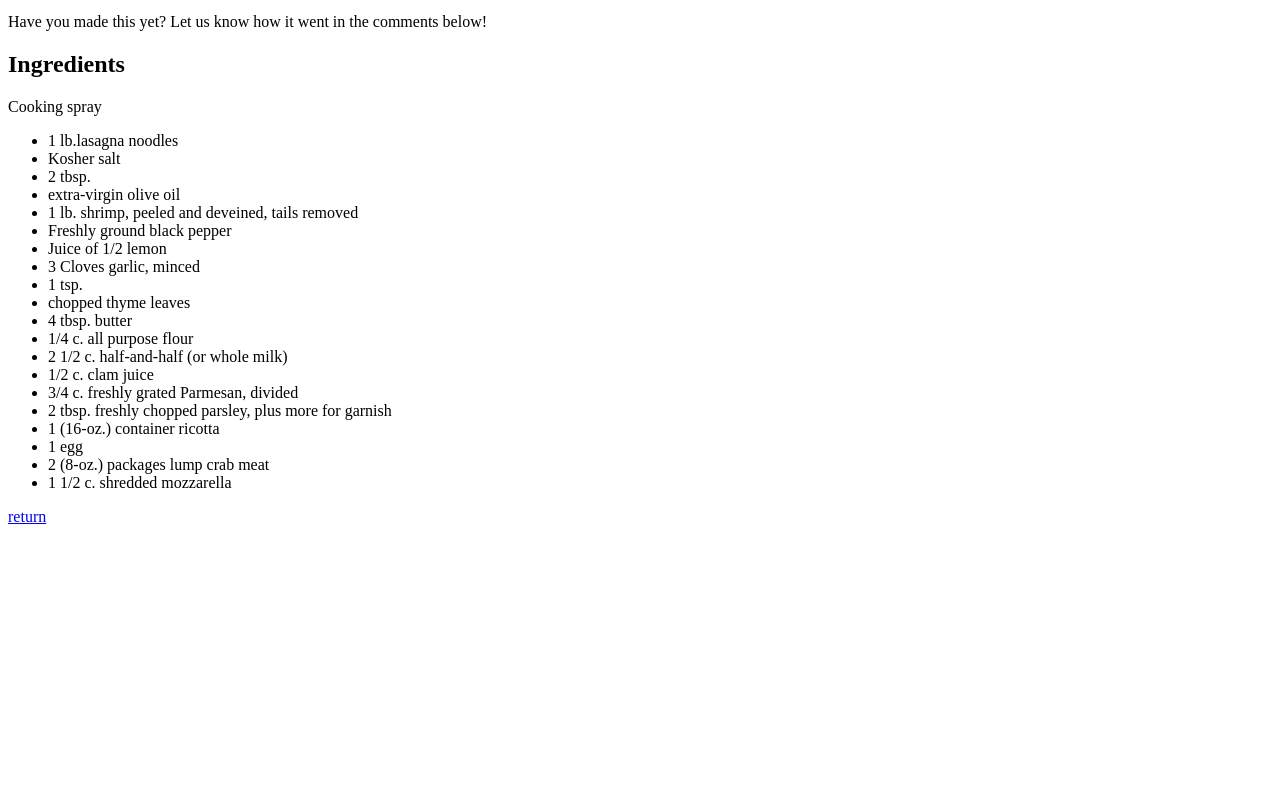
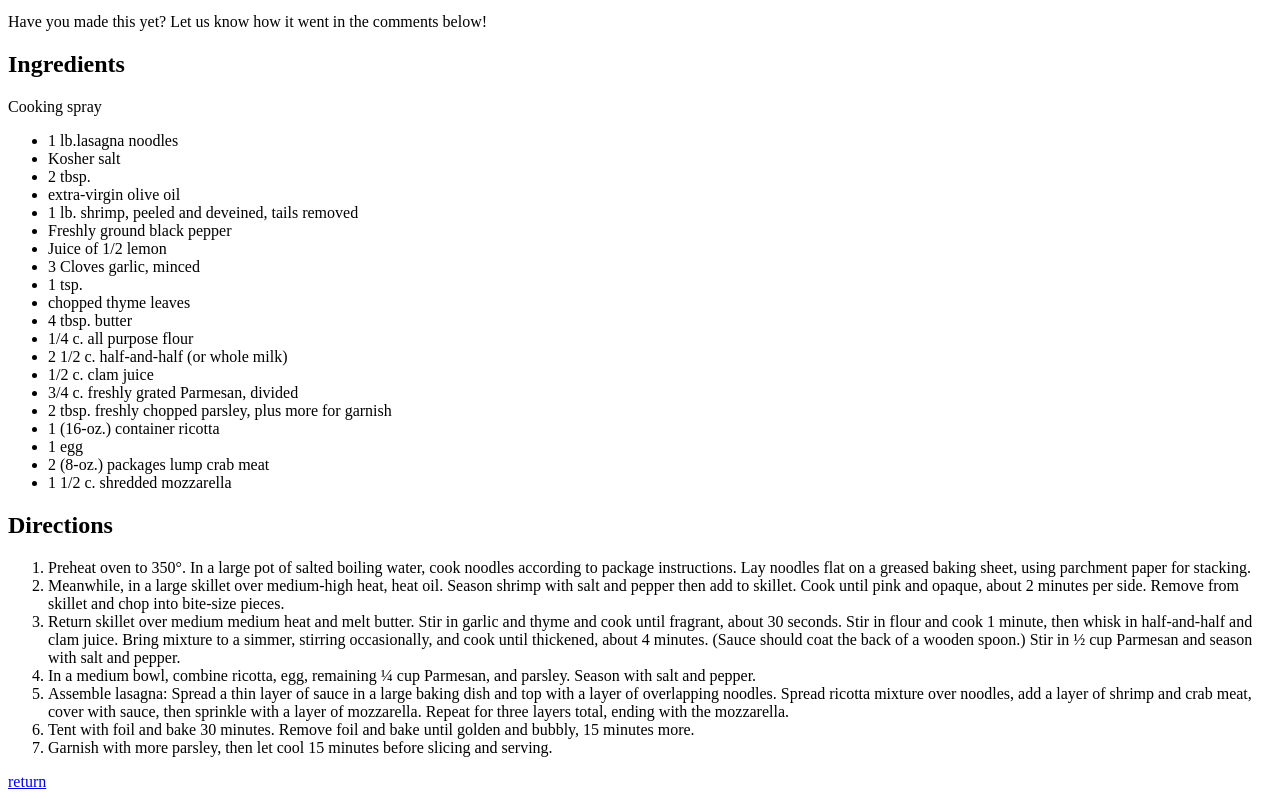
Before and after one commit to Tareq-Khanfa/odin-recipes, a plain HTML site: page recipes/SeafoodLasagna.html in a window 1280 px wide. Shown: the part 571-1370 px from the top of the page. Before the commit the page ends 1105 px from the top, so only its background shows below. Drawn offline with Linux system fonts and the light colour scheme.

Commit message:
add Directions to SeafoodLasagna.html

```diff
--- a/recipes/SeafoodLasagna.html
+++ b/recipes/SeafoodLasagna.html
@@ -33,6 +33,18 @@
             <li>2 (8-oz.) packages lump crab meat</li>
             <li>1 1/2 c. shredded mozzarella </li>
         </ul>
+        <h2>Directions</h2>
+        <ol>
+            <li>Preheat oven to 350°. In a large pot of salted boiling water, cook noodles according to package instructions. Lay noodles flat on a greased baking sheet, using parchment paper for stacking.</li>
+            <li>Meanwhile, in a large skillet over medium-high heat, heat oil. Season shrimp with salt and pepper then add to skillet. Cook until pink and opaque, about 2 minutes per side. Remove from skillet and chop into bite-size pieces.</li>
+            <li>Return skillet over medium medium heat and melt butter. Stir in garlic and thyme and cook until fragrant, about 30 seconds. Stir in flour and cook 1 minute, then whisk in half-and-half and clam juice. Bring mixture to a simmer, stirring occasionally, and cook until thickened, about 4 minutes. (Sauce should coat the back of a wooden spoon.) Stir in ½ cup Parmesan and season with salt and pepper. </li>
+            <li>In a medium bowl, combine ricotta, egg, remaining ¼ cup Parmesan, and parsley. Season with salt and pepper. </li>
+            <li>Assemble lasagna: Spread a thin layer of sauce in a large baking dish and top with a layer of overlapping noodles. Spread ricotta mixture over noodles, add a layer of shrimp and crab meat, cover with sauce, then sprinkle with a layer of mozzarella. Repeat for three layers total, ending with the mozzarella.</li>
+            <li>Tent with foil and bake 30 minutes. Remove foil and bake until golden and bubbly, 15 minutes more. </li>
+            <li>Garnish with more parsley, then let cool 15 minutes before slicing and serving.</li>
+
+
+        </ol>
         <a href="../index.html"> return </a>
     </body>
 </html>
```
